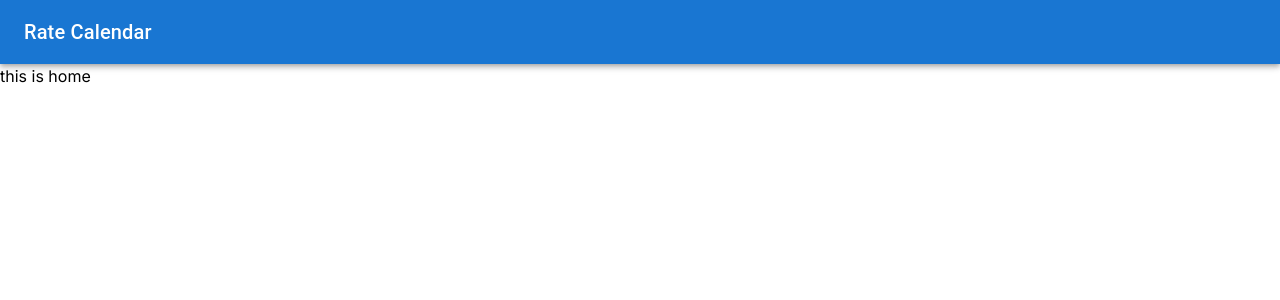
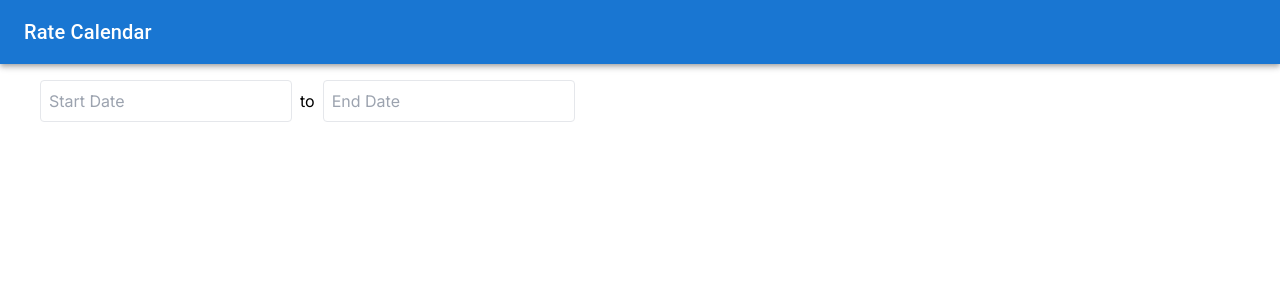
Before and after one commit to Nahiduzzamann/rate-calendar-app, a Next.js app: page / in a window 1280 px wide. Shown: the top 300 px of the page. Built offline with nearby package versions, Linux system fonts and the light colour scheme.

Commit message:
create table and necessery update

```diff
--- /dev/null
+++ b/app/components/DateRangePicker.tsx
@@ -0,0 +1,60 @@
+"use client";
+import React, { useState } from "react";
+import { useQuery } from "react-query";
+import axios from "axios";
+import DatePicker from "react-datepicker";
+import "react-datepicker/dist/react-datepicker.css";
+import RoomCategorySection from "./RoomCategorySection";
+
+const fetchRates = async (startDate: string, endDate: string) => {
+  const response = await axios.get(
+    `https://api.bytebeds.com/api/v1/property/1/room/rate-calendar/assessment?start_date=${startDate}&end_date=${endDate}`
+  );
+  return response.data;
+};
+
+const DateRangePicker = () => {
+  const [startDate, setStartDate] = useState<Date | null>(null);
+  const [endDate, setEndDate] = useState<Date | null>(null);
+
+  const { data, error, isLoading } = useQuery(
+    ["rateCalendar", startDate, endDate],
+    () =>
+      fetchRates(
+        startDate.toISOString().split("T")[0],
+        endDate.toISOString().split("T")[0]
+      ),
+    {
+      enabled: !!startDate && !!endDate,
+    }
+  );
+
+  console.log(data);
+
+  return (
+    <div className="my-4">
+      <div className="flex items-center">
+        <DatePicker
+          selected={startDate}
+          onChange={(date) => setStartDate(date)}
+          selectsStart
+          className="p-2 border rounded"
+          placeholderText="Start Date"
+        />
+        <span className="mx-2">to</span>
+        <DatePicker
+          selected={endDate}
+          onChange={(date: any) => setEndDate(date)}
+          selectsEnd
+          className="p-2 border rounded"
+          placeholderText="End Date"
+        />
+      </div>
+      {isLoading && <p className="mt-4">Loading...</p>}
+      {error && <p className="mt-4 text-red-500">Error fetching data</p>}
+      {data && <RoomCategorySection data={data} />}
+    </div>
+  );
+};
+
+export default DateRangePicker;
--- /dev/null
+++ b/app/components/RoomCategorySection.tsx
@@ -0,0 +1,51 @@
+'use client'
+import React from 'react';
+import { Box, Typography, Table, TableBody, TableCell, TableContainer, TableHead, TableRow, Paper } from '@mui/material';
+
+const RoomCategorySection: React.FC<{ data: any }> = ({ data }) => {
+  return (
+    <Box>
+      {data.data?.map((roomCategory: any) => (
+        <Box key={roomCategory.id} my={4}>
+          <Typography variant="h6">{roomCategory.name}</Typography>
+          <TableContainer component={Paper}>
+            <Table>
+              <TableHead>
+                <TableRow>
+                  <TableCell>Status</TableCell>
+                  <TableCell>Available Rooms</TableCell>
+                  <TableCell>Booked Rooms</TableCell>
+                  <TableCell>Occupancy</TableCell>
+                  <TableCell>Rate Plan</TableCell>
+                  <TableCell>Rate</TableCell>
+                  <TableCell>Min Length of Stay</TableCell>
+                  <TableCell>Reservation Deadline</TableCell>
+                </TableRow>
+              </TableHead>
+              <TableBody>
+                {roomCategory.inventory_calendar.map((inventory: any) => (
+                  <TableRow key={inventory.id}>
+                    <TableCell>{inventory.status ? 'Sellable' : 'Not Sellable'}</TableCell>
+                    <TableCell>{inventory.available}</TableCell>
+                    <TableCell>{inventory.booked}</TableCell>
+                    <TableCell>{roomCategory.occupancy}</TableCell>
+                    {roomCategory.rate_plans.map((ratePlan: any) => (
+                      <TableRow key={ratePlan.id}>
+                        <TableCell>{ratePlan.name}</TableCell>
+                        <TableCell>{ratePlan.calendar[0].rate}</TableCell>
+                        <TableCell>{ratePlan.calendar[0].min_length_of_stay}</TableCell>
+                        <TableCell>{ratePlan.calendar[0].reservation_deadline}</TableCell>
+                      </TableRow>
+                    ))}
+                  </TableRow>
+                ))}
+              </TableBody>
+            </Table>
+          </TableContainer>
+        </Box>
+      ))}
+    </Box>
+  );
+};
+
+export default RoomCategorySection;
--- a/app/page.tsx
+++ b/app/page.tsx
@@ -1,9 +1,9 @@
-import Home from "./pages/Home";
+import DateRangePicker from "./components/DateRangePicker";
 
-export default function Main() {
+export default function Home() {
   return (
-    <div>
-     <Home></Home>
+    <div className="px-4 md:px-10 ">
+     <DateRangePicker />
     </div>
   );
 }
--- a/app/pages/Home.tsx
+++ /dev/null
@@ -1,9 +0,0 @@
-import React from 'react'
-
-export default function Home() {
-  return (
-    <div>
-      this is home
-    </div>
-  )
-}
--- a/package.json
+++ b/package.json
@@ -13,9 +13,14 @@
     "@emotion/styled": "^11.11.5",
     "@mui/icons-material": "^5.15.20",
     "@mui/material": "^5.15.20",
+    "@mui/x-date-pickers": "^7.7.1",
+    "@mui/x-date-pickers-pro": "^7.7.1",
     "axios": "^1.7.2",
+    "date-fns": "^3.6.0",
     "next": "14.2.4",
+    "next-transpile-modules": "^10.0.1",
     "react": "^18",
+    "react-datepicker": "^7.1.0",
     "react-dom": "^18",
     "react-query": "^3.39.3"
   },
```
Also changed, not shown: 1 other file (tests, documents, lock files or other folders).
